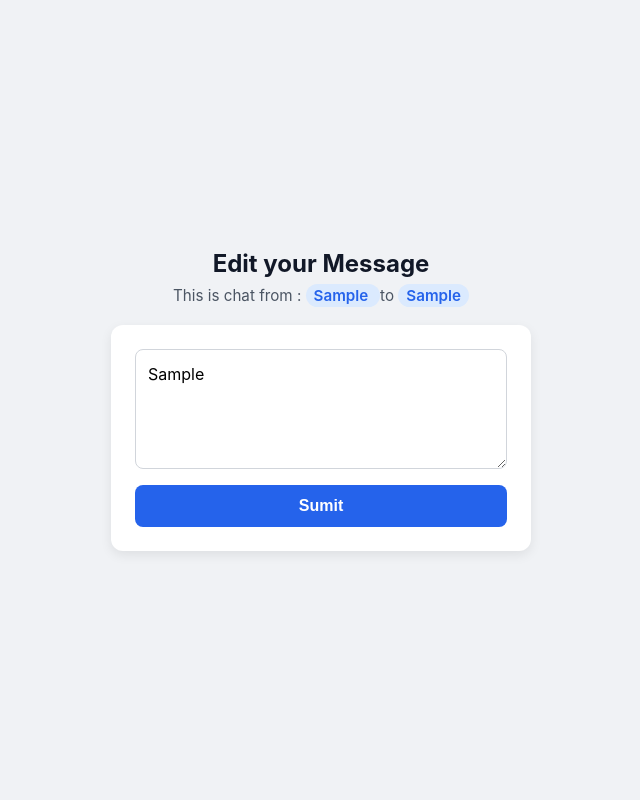
After one commit to TousiFx/MGxEX, a Node server app: page /chats/600000000000000000000001/edit in a window 1280 px wide. The commit adds this page. Shown: the whole page, without its empty margins (319-959 px from the left). Run offline with Node 20, Linux system fonts and the light colour scheme; tables that the repository leaves empty hold one stand-in row (values such as "Sample post"); some libraries are stand-ins or nearby versions.

Commit message:
updaye method override

```diff
--- a/index.js
+++ b/index.js
@@ -3,11 +3,14 @@ const app = express();
 const mongoose = require("mongoose");
 const path = require("path");
 const Chat = require("./models/chat.js");
+const methodOverride = require("method-override");
 
 app.set("views", path.join(__dirname, "views"));
 app.set("view engine", "ejs");
 
 app.use(express.static(path.join(__dirname, "public")));
+app.use(express.urlencoded({ extended: true }));
+app.use(methodOverride("_method"));
 
 main()
   .then(() => {
@@ -20,14 +23,54 @@ async function main() {
 app.get("/", (req, res) => {
   res.send("port is working");
 });
+
 app.get("/chats", async (req, res) => {
   let chats = await Chat.find();
   res.render("index.ejs", { chats });
 });
+
 app.get("/chats/new", (req, res) => {
   res.render("new");
 });
 
+app.post("/chats", (req, res) => {
+  let { from, to, msg } = req.body;
+
+  let newChat = new Chat({
+    from: from,
+    to: to,
+    msg: msg,
+    created_at: new Date(),
+  });
+
+  newChat
+    .save()
+    .then((res) => {
+      console.log(res);
+    })
+    .catch((err) => {
+      console.log(err);
+    });
+  res.redirect("/chats");
+});
+
+app.get("/chats/:id/edit", async (req, res) => {
+  let { id } = req.params;
+  let chat = await Chat.findById(id);
+  res.render("edit", { chat });
+});
+
+app.put("/chats", async (req, res) => {
+  let { id } = req.params;
+  let { updatedMsg } = req.body;
+  let updatedChat = await Chat.findByIdAndUpdate(
+    id,
+    { msg: updatedMsg },
+    { runValidators: true, new: true },
+  );
+  console.log(updatedChat);
+  res.redirect("/chats");
+});
 app.listen(8080, () => {
   console.log("connection successfull to port 8080");
 });
--- a/package.json
+++ b/package.json
@@ -13,6 +13,7 @@
   "dependencies": {
     "ejs": "^7.0.2",
     "express": "^5.3.0",
+    "method-override": "^3.0.0",
     "mongoose": "^9.12.2"
   }
 }
--- /dev/null
+++ b/views/edit.ejs
@@ -0,0 +1,113 @@
+<!DOCTYPE html>
+<html lang="en">
+  <head>
+    <meta charset="UTF-8" />
+    <meta name="viewport" content="width=device-width, initial-scale=1.0" />
+    <title>edit your msg</title>
+    <style>
+      * {
+        box-sizing: border-box;
+        margin: 0;
+        padding: 0;
+      }
+
+      body {
+        font-family:
+          -apple-system, BlinkMacSystemFont, "Segoe UI", Roboto, sans-serif;
+        background-color: #f0f2f5;
+        color: #1c1e21;
+        display: flex;
+        flex-direction: column;
+        align-items: center;
+        justify-content: center;
+        min-height: 100vh;
+        padding: 20px;
+      }
+
+      h2 {
+        font-size: 1.5rem;
+        margin-bottom: 8px;
+        color: #111827;
+      }
+
+      p {
+        font-size: 0.95rem;
+        color: #4b5563;
+        margin-bottom: 20px;
+      }
+
+      p i {
+        font-style: normal;
+        font-weight: 600;
+        color: #2563eb;
+        background-color: #dbeafe;
+        padding: 2px 8px;
+        border-radius: 12px;
+      }
+
+      form {
+        background: #ffffff;
+        padding: 24px;
+        border-radius: 12px;
+        box-shadow: 0 4px 12px rgba(0, 0, 0, 0.08);
+        width: 100%;
+        max-width: 420px;
+        display: flex;
+        flex-direction: column;
+        gap: 16px;
+      }
+
+      textarea {
+        width: 100%;
+        min-height: 120px;
+        padding: 12px;
+        font-family: inherit;
+        font-size: 1rem;
+        line-height: 1.5;
+        border: 1px solid #d1d5db;
+        border-radius: 8px;
+        resize: vertical;
+        transition:
+          border-color 0.2s,
+          box-shadow 0.2s;
+      }
+
+      textarea:focus {
+        outline: none;
+        border-color: #2563eb;
+        box-shadow: 0 0 0 3px rgba(37, 99, 235, 0.15);
+      }
+
+      button {
+        background-color: #2563eb;
+        color: #ffffff;
+        font-size: 1rem;
+        font-weight: 600;
+        padding: 12px;
+        border: none;
+        border-radius: 8px;
+        cursor: pointer;
+        text-transform: capitalize;
+        transition:
+          background-color 0.2s,
+          transform 0.1s;
+      }
+
+      button:hover {
+        background-color: #1d4ed8;
+      }
+
+      button:active {
+        transform: scale(0.98);
+      }
+    </style>
+  </head>
+  <body>
+    <h2>Edit your Message</h2>
+    <p>This is chat from : <i><%=chat.from%> </i> to <i><%=chat.to%></i></p>
+    <form method="post" action="/chat/<%=chat._id%>?_method=PUT">
+      <textarea name="msg"><%=chat.msg%></textarea>
+      <button>sumit</button>
+    </form>
+  </body>
+</html>
--- a/views/index.ejs
+++ b/views/index.ejs
@@ -21,7 +21,11 @@
       <p>Message : <%=chat.msg%></p>
     </div>
     <p>Received : <i><%=chat.to%></i></p>
+      <form method="get" action="/chats/<%=chat.id%>/edit">
+    <button id="new_btn">Edit</button>
+  </form>
   </div>
   <%}%>
+
 </body>
 </html>
--- a/views/new.ejs
+++ b/views/new.ejs
@@ -123,8 +123,8 @@
   </head>
   <body>
     <h2>Write New MSG</h2>
-    <form>
-      <input type="text" placeholder="who are you" name="From" />
+    <form method="POST" action="/chats">
+      <input type="text" placeholder="who are you" name="from" />
       <textarea name="msg"></textarea>
       <input type="text" placeholder="Add receiver" name="to" />
       <button id="send_btn">Send</button>
```
Also changed, not shown: 1 other file.
